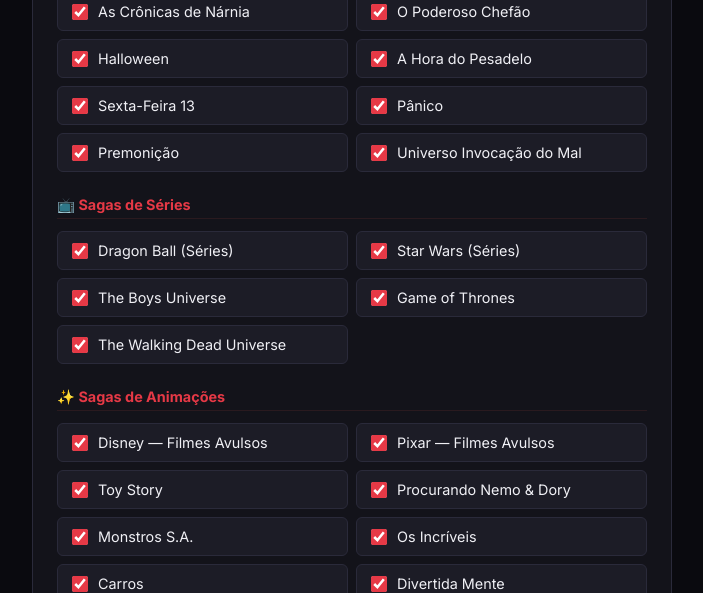
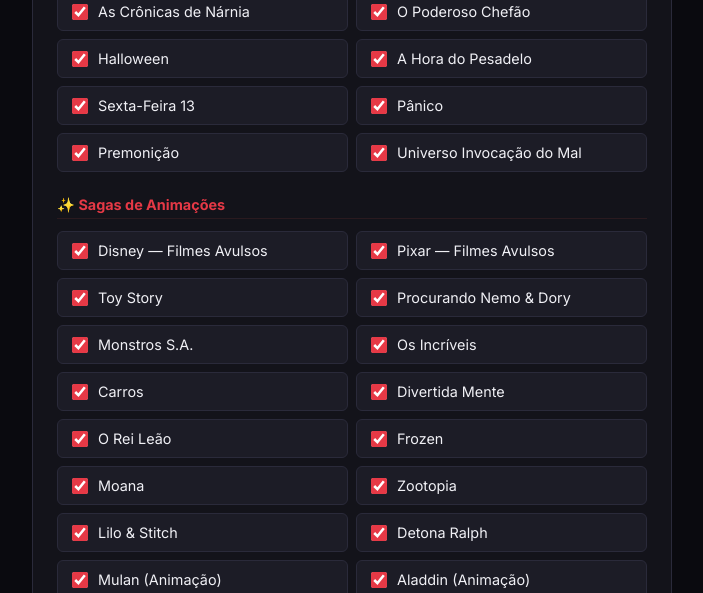
Before and after one commit to muriloruass/cinemaratona-br, a Flask app: page /configure in a window 1280 px wide. Shown: the part 875-1468 px from the top of the page, without its empty margins (288-991 px from the left). Run offline with Flask 3, Linux system fonts and the light colour scheme.

Commit message:
fix: correct Brazilian Cinema IDs and update catalog content

```diff
--- a/app.py
+++ b/app.py
@@ -22,6 +22,7 @@
 from controllers.meta import meta_bp
 
 CATEGORY_BY_ID = {cat["id"]: cat for cat in AVAILABLE_CATEGORIES}
+CATEGORY_IDS = [cat["id"] for cat in AVAILABLE_CATEGORIES]
 
 def create_app(testing=False):
     app = Flask(__name__)
@@ -42,9 +43,19 @@
             cfg = json.loads(decoded)
             if not isinstance(cfg, dict):
                 return default
-            lang = safe_lang(cfg.get("lang", "pt-br"))
-            categories = cfg.get("categories", DEFAULT_CATEGORIES)
-            if not isinstance(categories, list):
+            lang = safe_lang(cfg.get("l", cfg.get("lang", "pt-br")))
+
+            compact_categories = cfg.get("c")
+            if isinstance(compact_categories, list):
+                categories = [
+                    CATEGORY_IDS[idx]
+                    for idx in compact_categories
+                    if isinstance(idx, int) and 0 <= idx < len(CATEGORY_IDS)
+                ]
+            else:
+                categories = cfg.get("categories", DEFAULT_CATEGORIES)
+
+            if not isinstance(categories, list) or not categories:
                 categories = DEFAULT_CATEGORIES
             return {"lang": lang, "categories": categories}
         except Exception:
@@ -64,7 +75,6 @@
 
         catalogs_specs = [
             {"id": "cine_sagas_filmes",    "type": "movie",  "name": t(lang, "catalog_sagas_filmes")},
-            {"id": "cine_sagas_series",    "type": "series", "name": t(lang, "catalog_sagas_series")},
             {"id": "cine_sagas_animacoes", "type": "movie",  "name": t(lang, "catalog_sagas_animacoes")},
             {"id": "cine_especiais",       "type": "movie",  "name": t(lang, "catalog_especiais")},
         ]
@@ -96,7 +106,7 @@
             "description": t(lang, "addon_description"),
             "logo": LOGO_URL,
             "resources": ["catalog", "meta"],
-            "types": ["movie", "series"],
+            "types": ["movie"],
             "catalogs": catalogs,
             "behaviorHints": {
                 "configurable": True,
@@ -131,17 +141,27 @@
 
     @app.route("/configure")
     def configure_page():
+        accept_header = request.headers.get("Accept", "").lower()
+        user_agent = request.headers.get("User-Agent", "").lower()
+
+        # Some Stremio clients may try to parse /configure as JSON.
+        # Return a valid manifest for non-HTML clients to avoid install failures.
+        wants_json = (
+            "application/json" in accept_header
+            or ("stremio" in user_agent and "text/html" not in accept_header)
+        )
+        if wants_json:
+            return respond_with(build_manifest({"lang": "pt-br", "categories": DEFAULT_CATEGORIES}))
+
         default_lang = "pt-br"
         groups = {
             "filmes": {"name": t(default_lang, "catalog_sagas_filmes"), "items": []},
-            "series": {"name": t(default_lang, "catalog_sagas_series"), "items": []},
             "animacoes": {"name": t(default_lang, "catalog_sagas_animacoes"), "items": []},
             "especiais": {"name": t(default_lang, "catalog_especiais"), "items": []}
         }
         id_to_group = {}
         for gid, ids in CATALOG_GROUPS.items():
             if gid == "cine_sagas_filmes": group_key = "filmes"
-            elif gid == "cine_sagas_series": group_key = "series"
             elif gid == "cine_sagas_animacoes": group_key = "animacoes"
             else: group_key = "especiais"
             for cid in ids: id_to_group[cid] = group_key
@@ -160,6 +180,7 @@
             groups=groups,
             base_url=BASE_URL,
             locales_payload=locales_payload,
+            category_ids=CATEGORY_IDS,
             supported_langs=SUPPORTED_LANGS,
         )
 
--- a/controllers/catalog.py
+++ b/controllers/catalog.py
@@ -16,6 +16,7 @@
 
 from data.config import AVAILABLE_CATEGORIES
 CATEGORY_BY_ID = {cat["id"]: cat for cat in AVAILABLE_CATEGORIES}
+CATEGORY_IDS = [cat["id"] for cat in AVAILABLE_CATEGORIES]
 
 
 def decode_config(config_b64: str) -> dict:
@@ -27,9 +28,18 @@
         cfg = json.loads(decoded)
         if not isinstance(cfg, dict):
             return default
+        compact_categories = cfg.get("c")
+        if isinstance(compact_categories, list):
+            categories = [
+                CATEGORY_IDS[idx]
+                for idx in compact_categories
+                if isinstance(idx, int) and 0 <= idx < len(CATEGORY_IDS)
+            ]
+        else:
+            categories = cfg.get("categories", [])
         return {
-            "lang": safe_lang(cfg.get("lang", "pt-br")),
-            "categories": cfg.get("categories", []),
+            "lang": safe_lang(cfg.get("l", cfg.get("lang", "pt-br"))),
+            "categories": categories if isinstance(categories, list) else [],
         }
     except Exception:
         return default
--- a/data/catalogs/__init__.py
+++ b/data/catalogs/__init__.py
@@ -28,10 +28,6 @@
         "alien", "xmen", "indianajones", "planetadosmacacos", "rambo",
         "narnia", "poderosochefao", "halloween", "horadopesadelo",
         "sextafeira13", "panico", "premonicao", "invocacaodomal"
-    ],
-    "cine_sagas_series": [
-        "dragonball_series", "starwars_series", "theboys",
-        "gameofthrones", "walkingdead"
     ],
     "cine_sagas_animacoes": [
         "disney_filmes", "pixar_filmes", "toystory_anim", "procurandonemo",
--- a/data/catalogs/sagas.py
+++ b/data/catalogs/sagas.py
@@ -230,7 +230,7 @@
     "predador": [
         CatalogItem("tt0093773", "O Predador", 1987, order=1),
         CatalogItem("tt0093894", "Predador 2", 1990, order=2),
-        CatalogItem("tt0110950", "Predadores", 2010, order=3),
+        CatalogItem("tt1424381", "Predadores", 2010, order=3),
         CatalogItem("tt3829266", "O Predador", 2018, order=4),
         CatalogItem("tt11866324", "Predador: A Caçada", 2022, order=5)
     ],
@@ -248,7 +248,7 @@
     ],
     "divergente": [
         CatalogItem("tt1840309", "Divergente", 2014, order=1),
-        CatalogItem("tt2404233", "A Série Divergente: Insurgente", 2015, order=2),
+        CatalogItem("tt2908446", "A Série Divergente: Insurgente", 2015, order=2),
         CatalogItem("tt3410834", "A Série Divergente: Convergente", 2016, order=3)
     ],
     "shrek": [
--- a/locales/en-us.json
+++ b/locales/en-us.json
@@ -2,7 +2,6 @@
   "addon_name": "CineMaratona EN 🎬",
   "addon_description": "Find the right watch order for your favorite franchises and series. CineMaratona organizes everything chronologically.",
   "catalog_sagas_filmes": "🎬 Movie Sagas",
-  "catalog_sagas_series": "📺 Series Sagas",
   "catalog_sagas_animacoes": "✨ Animation Sagas",
   "catalog_especiais": "⭐ Special Collections",
   "configure": {
@@ -46,11 +45,6 @@
     "panico": "Scream",
     "premonicao": "Final Destination",
     "invocacaodomal": "The Conjuring Universe",
-    "dragonball_series": "Dragon Ball (Series)",
-    "starwars_series": "Star Wars (Series)",
-    "theboys": "The Boys Universe",
-    "gameofthrones": "Game of Thrones",
-    "walkingdead": "The Walking Dead Universe",
     "disney_filmes": "Disney — Standalone Movies",
     "pixar_filmes": "Pixar — Standalone Movies",
     "toystory_anim": "Toy Story",
--- a/locales/es.json
+++ b/locales/es.json
@@ -2,7 +2,6 @@
   "addon_name": "CineMaratona ES 🎬",
   "addon_description": "Encuentra el orden correcto de tus franquicias y series favoritas. CineMaratona organiza todo cronológicamente.",
   "catalog_sagas_filmes": "🎬 Sagas de Películas",
-  "catalog_sagas_series": "📺 Sagas de Series",
   "catalog_sagas_animacoes": "✨ Sagas de Animación",
   "catalog_especiais": "⭐ Colecciones Especiales",
   "configure": {
@@ -46,11 +45,6 @@
     "panico": "Scream",
     "premonicao": "Destino Final",
     "invocacaodomal": "Universo El Conjuro",
-    "dragonball_series": "Dragon Ball (Series)",
-    "starwars_series": "Star Wars (Series)",
-    "theboys": "Universo The Boys",
-    "gameofthrones": "Game of Thrones",
-    "walkingdead": "Universo The Walking Dead",
     "disney_filmes": "Disney — Películas Sueltas",
     "pixar_filmes": "Pixar — Películas Sueltas",
     "toystory_anim": "Toy Story",
--- a/locales/fr.json
+++ b/locales/fr.json
@@ -2,7 +2,6 @@
   "addon_name": "CineMaratona FR 🎬",
   "addon_description": "Trouvez l'ordre idéal de vos sagas et séries préférées. CineMaratona organise tout chronologiquement.",
   "catalog_sagas_filmes": "🎬 Sagas de Films",
-  "catalog_sagas_series": "📺 Sagas de Séries",
   "catalog_sagas_animacoes": "✨ Sagas d'Animation",
   "catalog_especiais": "⭐ Collections Spéciales",
   "configure": {
@@ -46,11 +45,6 @@
     "panico": "Scream",
     "premonicao": "Destination Finale",
     "invocacaodomal": "Univers Conjuring",
-    "dragonball_series": "Dragon Ball (Séries)",
-    "starwars_series": "Star Wars (Séries)",
-    "theboys": "Univers The Boys",
-    "gameofthrones": "Game of Thrones",
-    "walkingdead": "Univers The Walking Dead",
     "disney_filmes": "Disney — Films Indépendants",
     "pixar_filmes": "Pixar — Films Indépendants",
     "toystory_anim": "Toy Story",
--- a/locales/pt-br.json
+++ b/locales/pt-br.json
@@ -2,7 +2,6 @@
   "addon_name": "CineMaratona BR 🎬",
   "addon_description": "Encontre a ordem certa das suas sagas e séries favoritas. O CineMaratona organiza tudo cronologicamente para você dar play.",
   "catalog_sagas_filmes": "🎬 Sagas de Filmes",
-  "catalog_sagas_series": "📺 Sagas de Séries",
   "catalog_sagas_animacoes": "✨ Sagas de Animações",
   "catalog_especiais": "⭐ Coleções Especiais",
   "configure": {
@@ -46,11 +45,6 @@
     "panico": "Pânico",
     "premonicao": "Premonição",
     "invocacaodomal": "Universo Invocação do Mal",
-    "dragonball_series": "Dragon Ball (Séries)",
-    "starwars_series": "Star Wars (Séries)",
-    "theboys": "The Boys Universe",
-    "gameofthrones": "Game of Thrones",
-    "walkingdead": "The Walking Dead Universe",
     "disney_filmes": "Disney — Filmes Avulsos",
     "pixar_filmes": "Pixar — Filmes Avulsos",
     "toystory_anim": "Toy Story",
--- a/templates/configure.html
+++ b/templates/configure.html
@@ -357,9 +357,10 @@
     <script>
       const BASE_URL = "{{ base_url }}";
       const LOCALES = {{ locales_payload | tojson }};
+      const CATEGORY_IDS = {{ category_ids | tojson }};
+      const CATEGORY_TO_INDEX = Object.fromEntries(CATEGORY_IDS.map((id, idx) => [id, idx]));
       const groupKeyToLocaleKey = {
         filmes: 'catalog_sagas_filmes',
-        series: 'catalog_sagas_series',
         animacoes: 'catalog_sagas_animacoes',
         especiais: 'catalog_especiais'
       };
@@ -415,7 +416,12 @@
           alert(tr(lang, 'configure.empty_categories', 'Selecione ao menos uma categoria!'));
           return;
         }
-        const config = { lang, categories };
+        const compactCategories = categories
+          .map((id) => CATEGORY_TO_INDEX[id])
+          .filter((idx) => Number.isInteger(idx));
+        const config = compactCategories.length === CATEGORY_IDS.length
+          ? { l: lang }
+          : { l: lang, c: compactCategories };
         const b64 = btoa(unescape(encodeURIComponent(JSON.stringify(config))));
         const link = BASE_URL + '/' + b64 + '/manifest.json';
         document.getElementById('link-text').textContent = link;
```
Also changed, not shown: data/catalogs/maratonas.py (+31 -7 lines), data/config.py (+2 -9 lines), tests/test_endpoints.py (+1 -1 lines).
